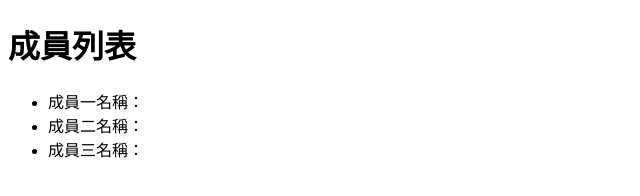
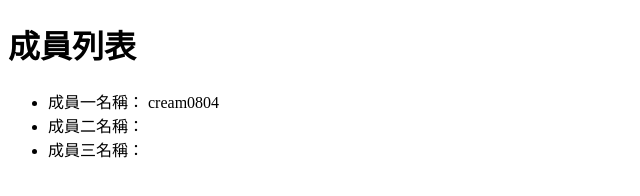
Before and after one commit to cream0804/gitPractice2, a plain HTML site: page index.html in a window 1280 px wide. Shown: the full height of the page, 0-640 px from the left. Drawn offline with Linux system fonts and the light colour scheme.

Commit message:
新增成員A名字

```diff
--- a/index.html
+++ b/index.html
@@ -8,7 +8,7 @@
   <body>
     <h1>成員列表</h1>
     <ul>
-      <li>成員一名稱：</li>
+      <li>成員一名稱： cream0804</li>
       <li>成員二名稱：</li>
       <li>成員三名稱：</li>
     </ul>
```
